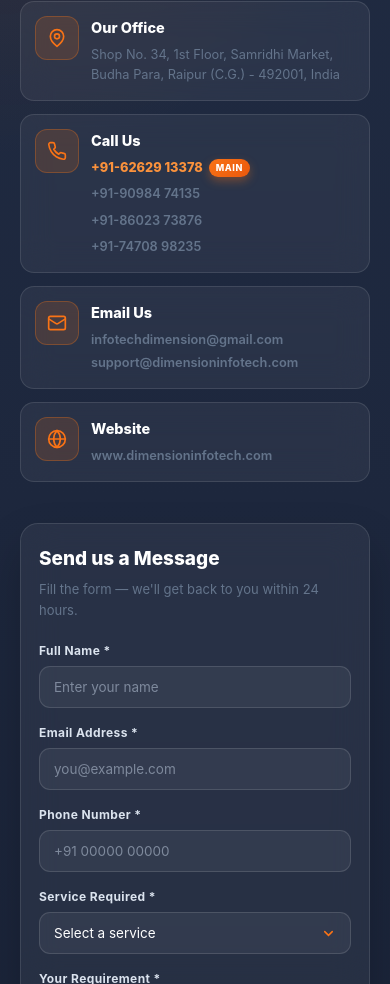
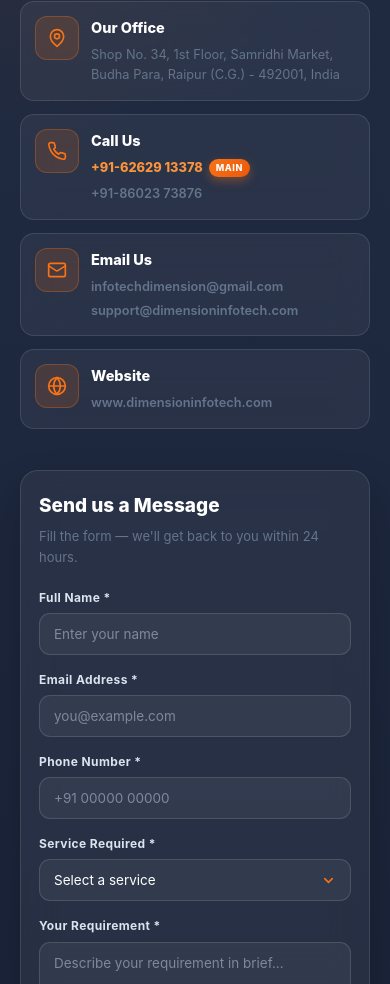
Before and after one commit to dimensioninfotech/DimensionWebsite, a React (Create React App) app: page /contact in a window 390 px wide. Shown: the part 1049-2033 px from the top of the page. Built offline with nearby package versions, Linux system fonts and the light colour scheme.

Commit message:
Remove a phone number from the contact list
Removed a phone number entry from the phones array.

```diff
--- a/src/Component/Landing/Contact.js
+++ b/src/Component/Landing/Contact.js
@@ -103,9 +103,9 @@ const Contact = () => {
 
   const phones = [
     { no: '+91-62629 13378', tel: '+916262913378', main: true },
-    { no: '+91-90984 74135', tel: '+919098474135', main: false },
+
     { no: '+91-86023 73876', tel: '+918602373876', main: false },
-    { no: '+91-74708 98235', tel: '+917470898235', main: false }
+
   ];
 
   return (
```
